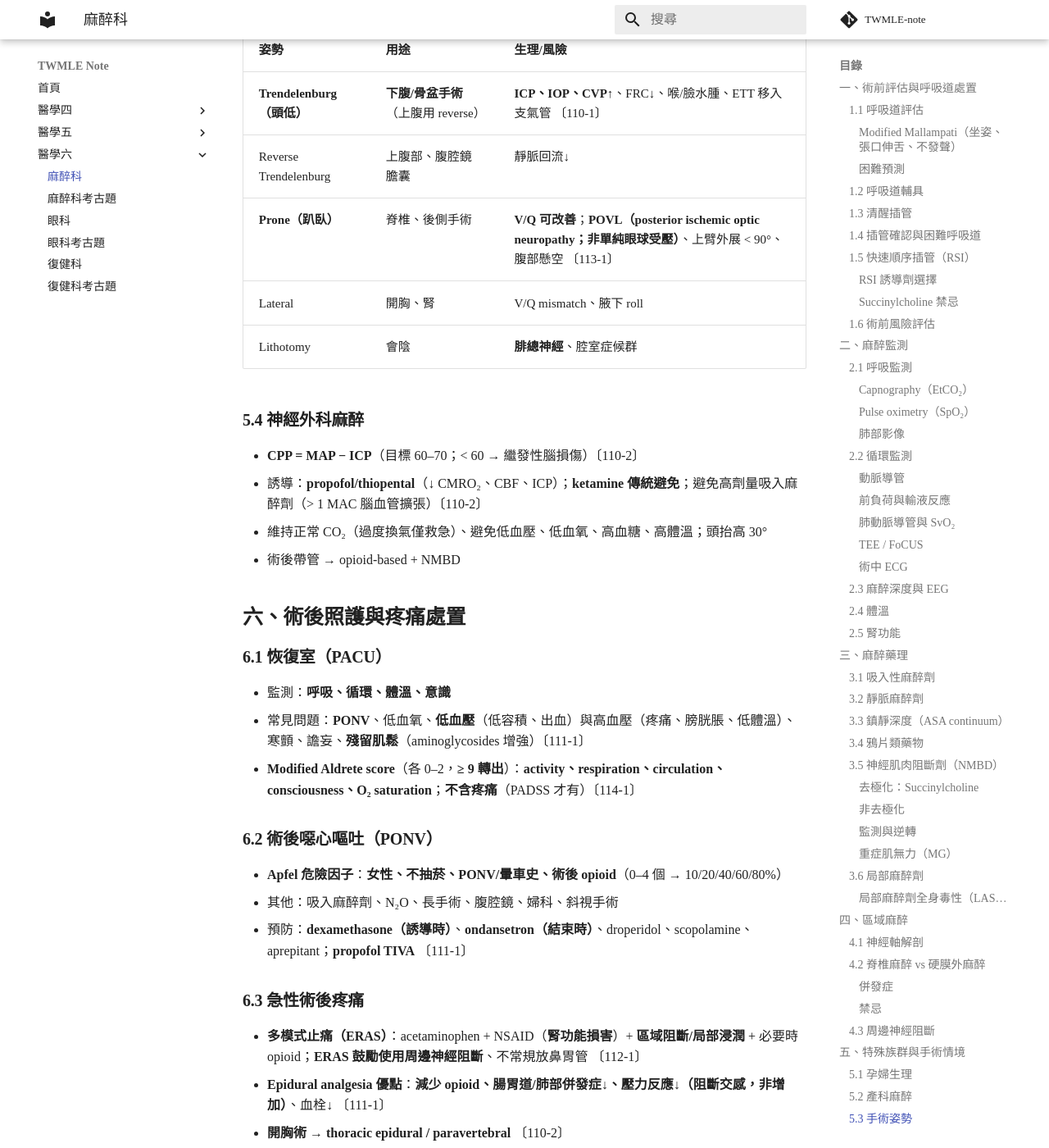
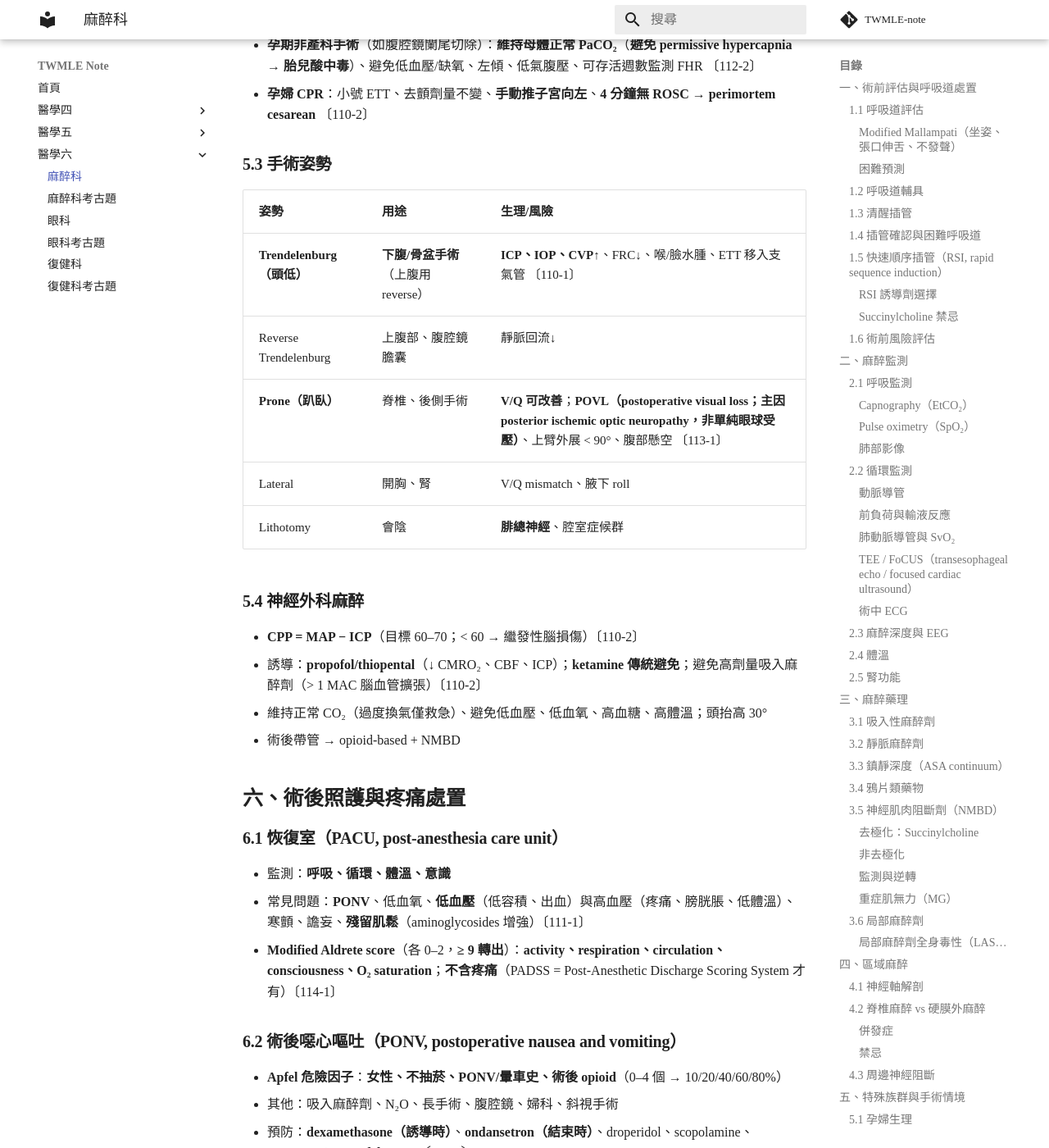
Before and after one commit to HenryChou99/TWMLE-note, an MkDocs documentation site: the page built from docs/醫學六/麻醉科.md, in a window 1280 px wide and 1400 px high, scrolled down 15861 px. Shown: the whole window at 82% size. Built offline with MkDocs 1.6.1 and Material for MkDocs 9.7.7, drawn with Linux system fonts in a browser that asks for light colours; some web fonts are replaced; comment, search, counter and statistics services are not loaded; some of the changed text lies outside the part shown.

Commit message:
麻醉科：縮寫/口訣附註全名（OBESE、BONES、ARISCAT、PDPH 等）
Co-Authored-By: Claude Opus 5.5 <noreply@anthropic.com>
Claude-Session: https://claude.ai/code/session_0114H1CJ6Q5gnTuDVcbRSd7w

```diff
--- a/docs/醫學六/麻醉科.md
+++ b/docs/醫學六/麻醉科.md
@@ -67,7 +67,7 @@
 - **吸入性肺炎最常發生於誘導期**（失去保護反射、插管前）〔113-2〕
 - **拔管期併發症**：**喉痙攣**、上呼吸道阻塞 → **negative-pressure pulmonary edema**、支氣管痙攣、吸入、**杓狀軟骨脫位**、喉水腫；**neurogenic pulmonary edema 屬腦傷/SAH，非拔管** 〔115-2〕
 
-### 1.5 快速順序插管（RSI）
+### 1.5 快速順序插管（RSI, rapid sequence induction）
 
 - 適應症：**full stomach**（急診、腸阻塞、懷孕、GERD、DM 胃輕癱、外傷）
 - 步驟：**preoxygenation（3 分鐘或 8 次深呼吸）** → 誘導劑 + **快速 NMBD（succinylcholine 1–1.5 mg/kg 或 rocuronium 1.2 mg/kg）** → **不做正壓面罩通氣** → 直接喉鏡插管（± cricoid pressure）；**FOB 不適合**（費時）〔114-2〕
@@ -142,11 +142,11 @@
 - **SvO₂ 取自肺動脈**（ScvO₂ 取自上腔靜脈）〔112-2〕；**正常 65–75%** 〔111-2〕
 - SvO₂↓ = 氧輸送↓（低 CO、貧血、低 SaO₂）或耗氧↑
 
-#### TEE / FoCUS
+#### TEE / FoCUS（transesophageal echo / focused cardiac ultrasound）
 
 - TEE：心室收縮/舒張功能、**局部室壁運動異常（最早期缺血）**、容積、瓣膜、CO、空氣栓塞、主動脈剝離；**無法評估冠狀動脈狹窄** 〔111-2〕
 - **Simplified Bernoulli：ΔP = 4v²**（3.5 m/s → ~49 mmHg）〔111-1〕
-- **FoCUS 基本視圖**：**PLAX、PSAX、A4C、subcostal 4C、IVC**（不含 apical long-axis）〔115-2〕
+- **FoCUS 基本視圖**：**PLAX（parasternal long-axis）、PSAX（parasternal short-axis）、A4C（apical 4-chamber）、subcostal 4C、IVC**（不含 apical long-axis）〔115-2〕
 
 #### 術中 ECG
 
@@ -167,7 +167,7 @@
 | ~< 20 | **Burst suppression**（不是 40） 〔113-2〕 |
 | 0 | 等電位 |
 
-- BIS 反映**意識/催眠程度**，不代表鎮痛、體動；可降低高風險（TIVA、肌鬆）病人的 awareness；**過深（低 BIS）與術後譫妄、死亡率相關** 〔110-2, 113-2〕
+- BIS 反映**意識/催眠程度**，不代表鎮痛、體動；可降低高風險（TIVA = total IV anesthesia、肌鬆）病人的 awareness；**過深（低 BIS）與術後譫妄、死亡率相關** 〔110-2, 113-2〕
 - **Ketamine、N₂O → 高頻 EEG → BIS 不可靠（偏高）**；propofol/volatile → **低頻高振幅**、frontal alpha 〔114-1〕
 - 等電位 = 腦死；植物人 EEG 為彌漫慢波（**不像正常睡眠**） 〔114-1〕
 
@@ -360,7 +360,7 @@
 | **低血壓（最常見）** | 交感阻斷 → 輸液、phenylephrine/ephedrine 〔113-1〕 |
 | 心搏過緩 | T1–4 cardioaccelerator 阻斷、Bezold-Jarisch |
 | **尿滯留** | 尤其 intrathecal opioid 〔113-1〕 |
-| **PDPH** | **姿勢性頭痛**（坐立加重、平躺緩解）、額枕、頸僵、耳鳴；24–48 h；年輕女性、孕婦、大口徑/切割針 → 補液、咖啡因 → **epidural blood patch** 〔115-1〕 |
+| **PDPH**（post-dural puncture headache） | **姿勢性頭痛**（坐立加重、平躺緩解）、額枕、頸僵、耳鳴；24–48 h；年輕女性、孕婦、大口徑/切割針 → 補液、咖啡因 → **epidural blood patch** 〔115-1〕 |
 | High/total spinal | 呼吸困難、低血壓、意識喪失 |
 | 硬膜外血腫/膿瘍 | 背痛 + 神經缺損 → 緊急 MRI、減壓 |
 
@@ -411,7 +411,7 @@
 |---|---|---|
 | **Trendelenburg（頭低）** | **下腹/骨盆手術**（上腹用 reverse） | **ICP、IOP、CVP↑**、FRC↓、喉/臉水腫、ETT 移入支氣管 〔110-1〕 |
 | Reverse Trendelenburg | 上腹部、腹腔鏡膽囊 | 靜脈回流↓ |
-| **Prone（趴臥）** | 脊椎、後側手術 | **V/Q 可改善**；**POVL（posterior ischemic optic neuropathy；非單純眼球受壓）**、上臂外展 < 90°、腹部懸空 〔113-1〕 |
+| **Prone（趴臥）** | 脊椎、後側手術 | **V/Q 可改善**；**POVL（postoperative visual loss；主因 posterior ischemic optic neuropathy，非單純眼球受壓）**、上臂外展 < 90°、腹部懸空 〔113-1〕 |
 | Lateral | 開胸、腎 | V/Q mismatch、腋下 roll |
 | Lithotomy | 會陰 | **腓總神經**、腔室症候群 |
 
@@ -424,13 +424,13 @@
 
 ## 六、術後照護與疼痛處置
 
-### 6.1 恢復室（PACU）
+### 6.1 恢復室（PACU, post-anesthesia care unit）
 
 - 監測：**呼吸、循環、體溫、意識**
 - 常見問題：**PONV**、低血氧、**低血壓**（低容積、出血）與高血壓（疼痛、膀胱脹、低體溫）、寒顫、譫妄、**殘留肌鬆**（aminoglycosides 增強）〔111-1〕
-- **Modified Aldrete score**（各 0–2，**≥ 9 轉出**）：**activity、respiration、circulation、consciousness、O₂ saturation**；**不含疼痛**（PADSS 才有）〔114-1〕
+- **Modified Aldrete score**（各 0–2，**≥ 9 轉出**）：**activity、respiration、circulation、consciousness、O₂ saturation**；**不含疼痛**（PADSS = Post-Anesthetic Discharge Scoring System 才有）〔114-1〕
 
-### 6.2 術後噁心嘔吐（PONV）
+### 6.2 術後噁心嘔吐（PONV, postoperative nausea and vomiting）
 
 - **Apfel 危險因子**：**女性、不抽菸、PONV/暈車史、術後 opioid**（0–4 個 → 10/20/40/60/80%）
 - 其他：吸入麻醉劑、N₂O、長手術、腹腔鏡、婦科、斜視手術
```
Also changed, not shown: other parts of docs/醫學六/麻醉科.md (+19 -19 lines).
